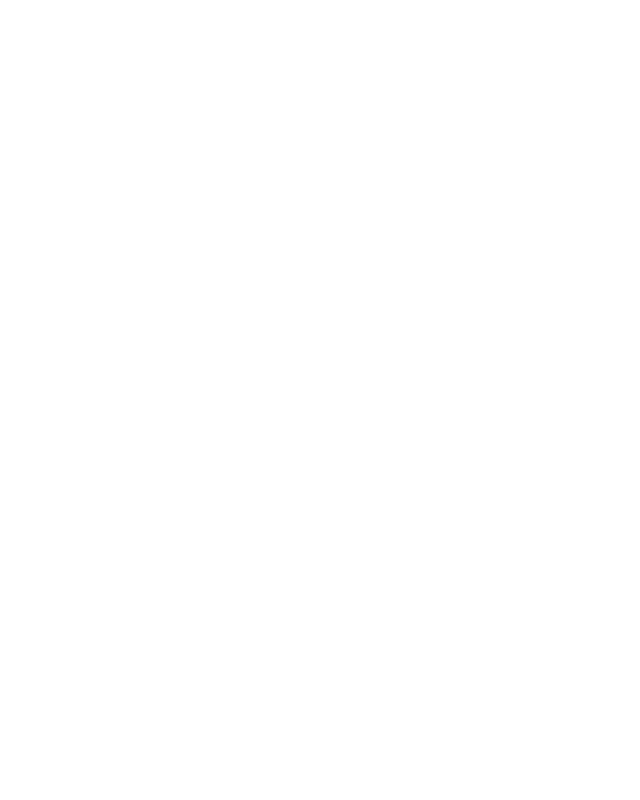
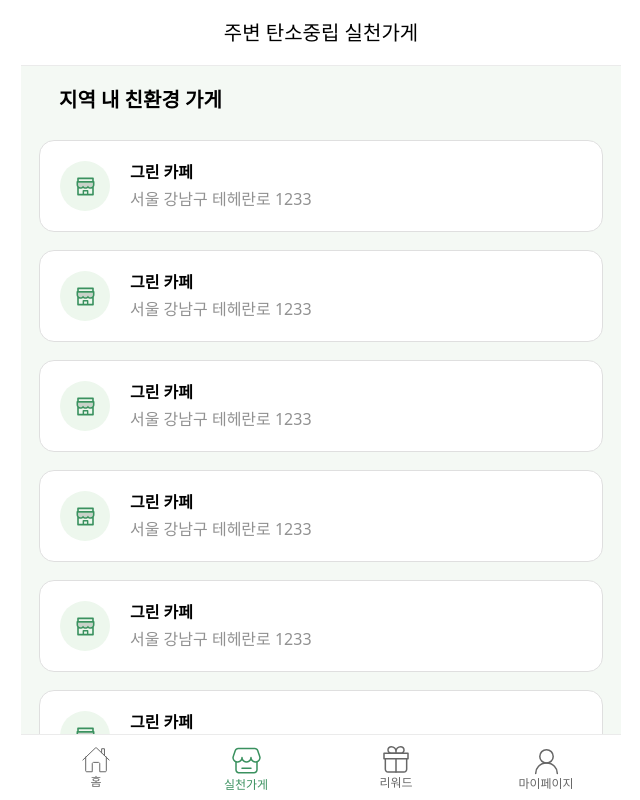
Before and after one commit to jochongs/ecopick-frontend, a React (Vite) app: page /store in a window 1280 px wide. Before the commit this address had no page. Shown: the whole page, without its empty margins (319-959 px from the left). Built offline with nearby package versions, Linux system fonts and the light colour scheme; what overlay-kit would draw is missing.

Commit message:
feat: Implement store page layout

```diff
--- a/src/App.tsx
+++ b/src/App.tsx
@@ -1,12 +1,14 @@
 import { Route, Routes } from "react-router-dom";
 import LoginPage from "./page/LoginPage/page";
 import MainPage from "./page/MainPage/page";
+import StorePage from "./page/StorePage";
 
 function App() {
   return (
     <Routes>
       <Route path="/" element={<LoginPage />} />
       <Route path="/main" element={<MainPage />} />
+      <Route path="/store" element={<StorePage />} />
     </Routes>
   );
 }
--- /dev/null
+++ b/src/page/StorePage/index.tsx
@@ -0,0 +1,27 @@
+import BottomTab from "../../components/BottomTab";
+import StoreCard from "./ui/StoreCard";
+
+export default function StorePage() {
+  return (
+    <div className="w-full max-w-[600px] bg-[#F4F9F4] mx-auto h-screen flex flex-col justify-start items-center">
+      <header className="h-16.5 bg-white flex items-center justify-center w-full border-b-1 border-[#EBEBEB]">
+        <h1 className="text-[20px]">주변 탄소중립 실천가게</h1>
+      </header>
+      <main className="flex-1 overflow-y-auto flex flex-col px-4.5 w-full relative pb-4">
+        <h2 className="text-[20px] font-bold mt-5.5 ml-5">
+          지역 내 친환경 가게
+        </h2>
+        <div className="flex flex-col gap-4.5 mt-7">
+          {Array(10)
+            .fill(0)
+            .map(() => (
+              <StoreCard />
+            ))}
+        </div>
+      </main>
+      <footer className="w-full">
+        <BottomTab />
+      </footer>
+    </div>
+  );
+}
--- /dev/null
+++ b/src/page/StorePage/ui/StoreCard.tsx
@@ -0,0 +1,17 @@
+import StoreIcon from "../../../assets/store-icon.svg?react";
+
+export default function StoreCard() {
+  return (
+    <article className="h-23 border-solid border-1 border-[#DFDFDF] rounded-[15px] flex items-center bg-white">
+      <div className="w-12.5 h-12.5 ml-5 rounded-full bg-[#EDF7ED] flex items-center justify-center mr-5">
+        <StoreIcon />
+      </div>
+      <main className="flex flex-col">
+        <h3 className="text-[16px] font-semibold">그린 카페</h3>
+        <span className="text-[#919191] text-[16px] mt-2">
+          서울 강남구 테헤란로 1233
+        </span>
+      </main>
+    </article>
+  );
+}
```
Also changed, not shown: src/assets/store-icon.svg (added).
